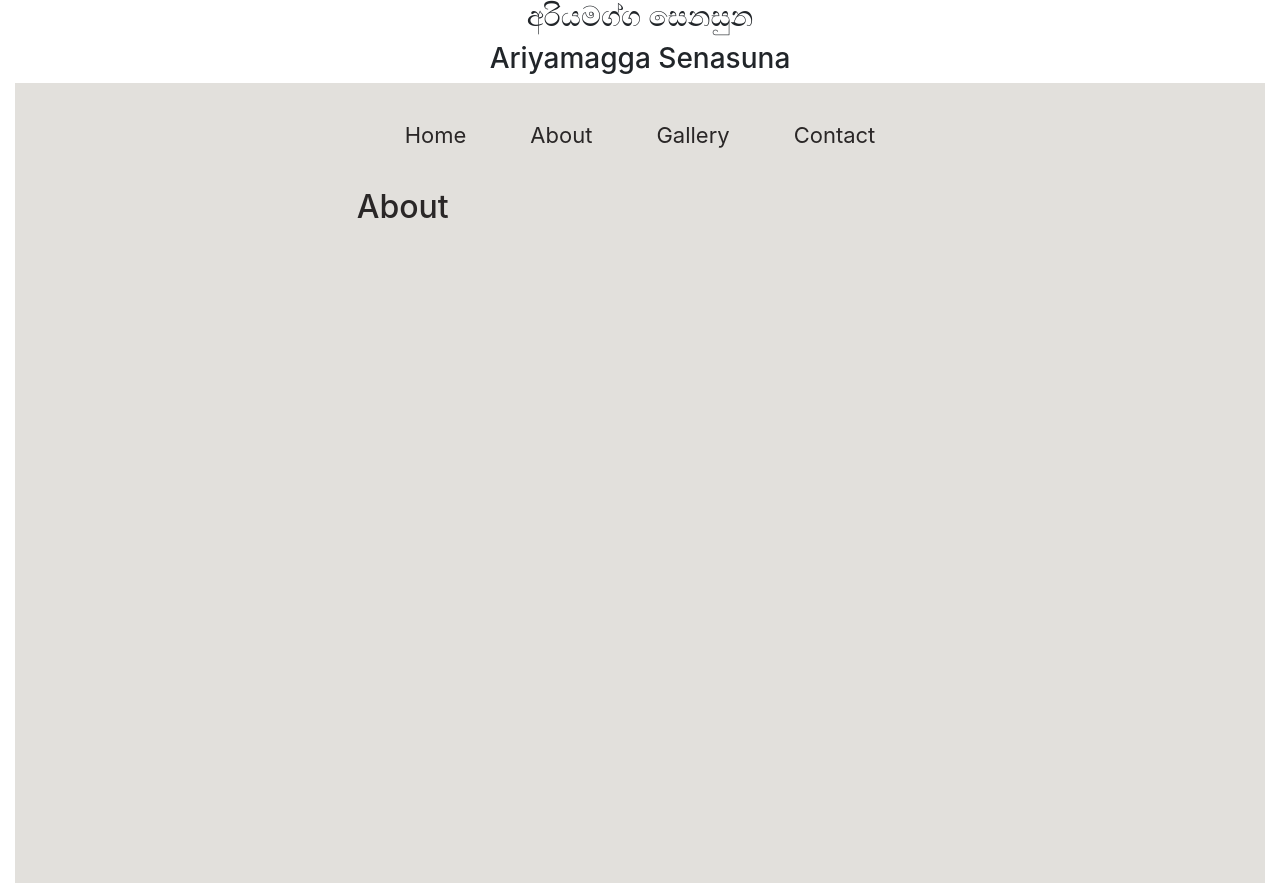
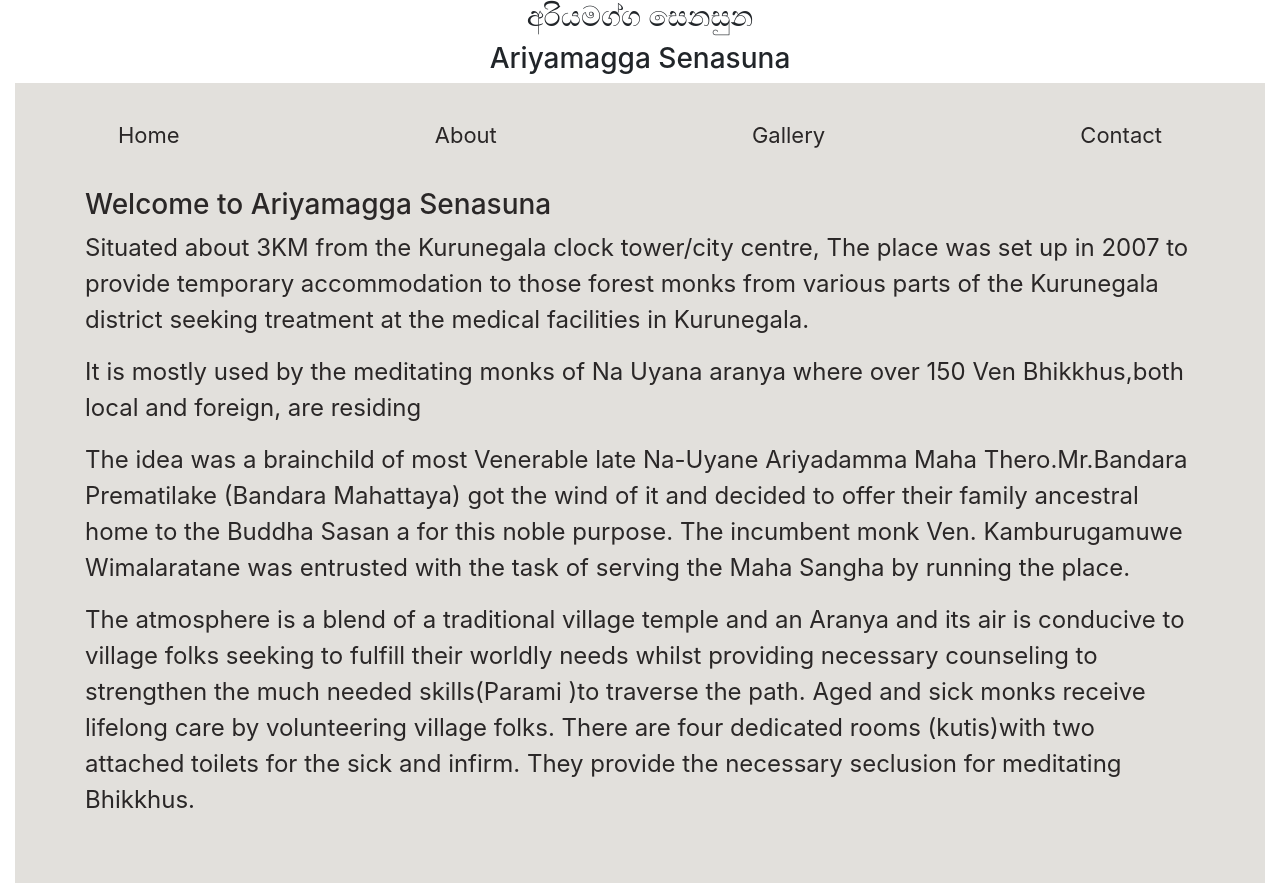
Before and after one commit to Mcflurry81160/ariyamagga, a React (Create React App) app in the folder ariyamagga/: page /about in a window 1280 px wide. Built offline with nearby package versions, Linux system fonts and the light colour scheme.

Commit message:
Add about section content

```diff
--- a/ariyamagga/src/components/About.js
+++ b/ariyamagga/src/components/About.js
@@ -2,10 +2,12 @@ import React from 'react';
 
 function About() {
     return (
-        <div>
-            <h2>About</h2>
-            {/* <p>විද්‍යා දදාති විනයං</p>
-            <p>ජපුර</p> */}
+        <div className="container">
+            <h3>Welcome to Ariyamagga Senasuna</h3>
+            <p>Situated about 3KM from the Kurunegala clock tower/city centre, The place was set up in 2007 to provide temporary accommodation to those forest monks from various parts of the Kurunegala district seeking treatment at the medical facilities in Kurunegala.</p>
+            <p>It is mostly used by the meditating monks of Na Uyana aranya where over 150 Ven Bhikkhus,both local and foreign, are residing</p>
+            <p>The idea was a  brainchild of most Venerable late Na-Uyane Ariyadamma Maha Thero.Mr.Bandara Prematilake (Bandara Mahattaya)  got the wind of it and decided to offer their family ancestral home to the Buddha Sasan a for this noble purpose. The incumbent monk Ven. Kamburugamuwe Wimalaratane was entrusted with the task of serving the Maha Sangha by running the place. </p>
+            <p>The atmosphere is a blend of a traditional village temple and an Aranya and its air is conducive to village folks seeking to fulfill their worldly needs whilst  providing necessary counseling to strengthen the much needed skills(Parami )to traverse the path. Aged and sick monks receive lifelong care by volunteering village folks. There are four dedicated rooms (kutis)with two attached toilets for the sick and infirm. They provide the necessary seclusion for meditating Bhikkhus.</p>
         </div>
     );
 }
--- a/ariyamagga/src/components/Home.js
+++ b/ariyamagga/src/components/Home.js
@@ -3,8 +3,7 @@ import React from 'react';
 function Home() {
     return (
         <div className="container">
-            <h3>Welcome to Ariyamagga Senasuna</h3>
-            <p>Situated about 3KM from the Kurunegala clock tower/city centre, The place was set up in 2007 to provide temporary accommodation to those forest monks from various parts of the Kurunegala district seeking treatment at the medical facilities in Kurunegala.</p>
+
         </div>
     );
 }
```
